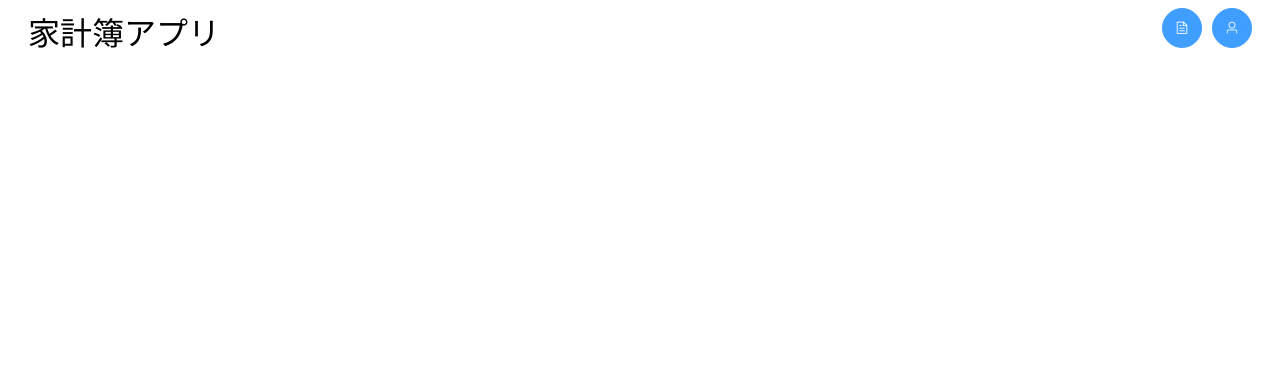
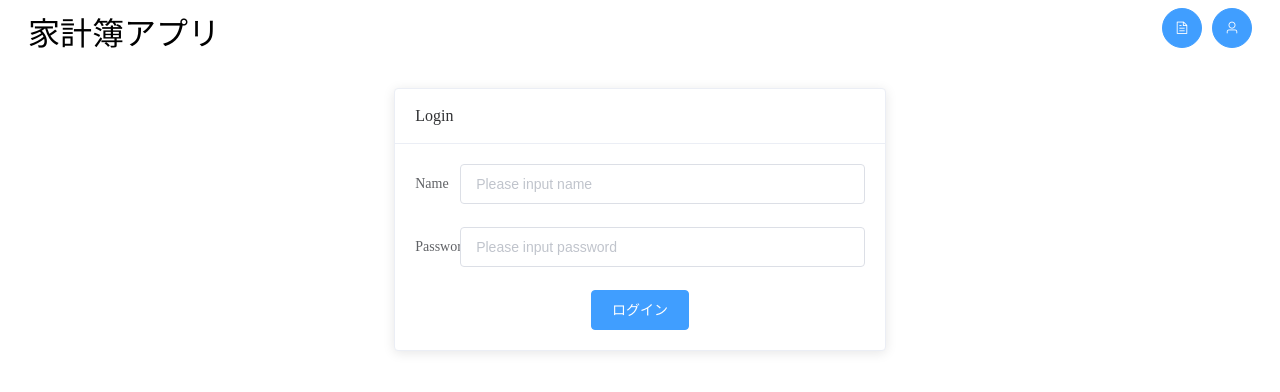
Before and after one commit to westhouseK/financial-manage-front, a Nuxt app: page /login in a window 1280 px wide. Before the commit this address had no page. Shown: the top 392 px of the page. Built offline with nearby package versions, Linux system fonts and the light colour scheme; no server answers.

Commit message:
add login function

```diff
--- a/layouts/default.vue
+++ b/layouts/default.vue
@@ -3,13 +3,20 @@
     <el-header class="header">
       <div class="title">家計簿アプリ</div>
       <div>
-          <nuxt-link to="/test"><el-button size="midium" type="primary" icon="el-icon-document" circle style="margin-right: 10px"></el-button></nuxt-link>
-          <el-button size="midium" type="primary" icon="el-icon-user" circle></el-button>
+        <div v-if="$auth.loggedIn">{{ $store.state.auth.user.name }}さん、こんにちは</div>
+        <nuxt-link to="/test"><el-button size="midium" type="primary" icon="el-icon-document" circle style="margin-right: 10px"></el-button></nuxt-link>
+        <el-button size="midium" type="primary" icon="el-icon-user" circle></el-button>
       </div>
     </el-header>
     <el-main><Nuxt /></el-main>
   </el-container>
 </template>
+
+<script>
+  export default {
+    name: 'default' // エラーが出るため
+  }
+</script>
 
 <style scoped>
   .header {
--- a/layouts/error.vue
+++ b/layouts/error.vue
@@ -2,7 +2,7 @@
   <div>
     <h1 v-if="error.statusCode === 404">ページが見つかりません</h1>
     <h1 v-else>予期せぬエラーです</h1>
-    <NuxtLink to="/">Top  </NuxtLink>
+    <NuxtLink to="/">Top</NuxtLink>
   </div>
 </template>
 
--- a/nuxt.config.js
+++ b/nuxt.config.js
@@ -45,7 +45,7 @@ export default {
   modules: [
     // https://go.nuxtjs.dev/axios
     '@nuxtjs/axios',
-    '@nuxtjs/proxy'
+    '@nuxtjs/auth'
   ],
 
   // Axios module configuration: https://go.nuxtjs.dev/config-axios
@@ -53,11 +53,21 @@ export default {
     proxy: true
   },
 
-  // なんかうまく動かない
-  proxy: {
-    '/api/': {
-      target: 'http://localhost:8000/api',
-      pathRewrite: {'^/api/': ''},
+  // authに関する処理
+  auth: {
+    strategies: {
+      local: {
+        endpoints: {
+          login: { url: '/api/auth/login', method: 'post', propertyName: 'token' },
+          logout: false,
+          user: { url: '/api/auth/user', method: 'get', propertyName: 'user' }
+        },
+        // tokenRequired: true,
+        // tokenType: 'bearer'
+      }
+    },
+    redirect: {
+      home: "/"
     }
   },
 
--- a/package.json
+++ b/package.json
@@ -11,6 +11,7 @@
     "lint": "npm run lint:js"
   },
   "dependencies": {
+    "@nuxtjs/auth": "^4.9.1",
     "@nuxtjs/axios": "^5.13.6",
     "@nuxtjs/proxy": "^2.1.0",
     "core-js": "^3.15.1",
--- /dev/null
+++ b/pages/login.vue
@@ -0,0 +1,82 @@
+<template>
+  <div>
+    <el-card class="box-card login">
+      <div slot="header" class="clearfix">
+        <span>Login</span>
+      </div>
+      <el-form @submit.prevent ref="form" :model="user" label-width="10%">
+        <el-form-item for="name" label="Name">
+          <el-input placeholder="Please input name" v-model="user.name"></el-input>
+        </el-form-item>
+        <el-form-item for="password" label="Password">
+          <el-input placeholder="Please input password" v-model="user.password" show-password></el-input>
+        </el-form-item>
+        <el-button type="primary" @click="loginUser('aaa')">ログイン</el-button>
+      </el-form>
+    </el-card>
+  </div>
+</template>
+
+<script>
+  export default {
+    data() {
+      return {
+        user: {
+          name: '',
+          password: ''
+        },
+        validate: {
+          result: ''
+        }
+      }
+    },
+    methods: {
+      // TODO: Mockによる実装をバックエンドでする
+      loginUser() {
+        console.log('loginを実行')
+
+        // FIXME: ログイン状態が維持できない
+        if (this.isInvalid(this.user.name, this.user.password)) {
+          this.open('Name or Password is miss')
+          console.log('loginに失敗')
+          return
+        }
+
+        console.log('loginに成功')
+        this.$auth.setUser(this.user)
+        // TODO: バックエンドに認証する
+        // this.$auth.loginWith('local',{
+        //   data: this.user
+        // })
+      },
+      // Messageをセットして画面に表示する
+      open(message) {
+        this.$message.error({
+          showClose: true,
+          message: message
+        });
+      },
+      isInvalid(name, password) {
+        // wip
+        const User = [
+          {name: 'a', password: 'a'},
+          {name: 'くま', password: '12345678'},
+          {name: 'うさ', password: '12345678'}
+        ]
+        return !User.find(ele => ele.name === name && ele.password === password)
+      }
+    }
+  }
+</script>
+
+<style scoped>
+  .box-card {
+    width: 40%;
+    margin: 0 auto;
+  }
+
+  .el-button {
+    display: block;
+    margin: 0 auto;
+  }
+</style>
--- a/pages/test.vue
+++ b/pages/test.vue
@@ -3,3 +3,8 @@
     スプレッドシートへ
   </div>
 </template>
+
+<script>
+  export default {
+  }
+</script>
--- a/store/expenses.js
+++ b/store/expenses.js
@@ -11,7 +11,8 @@ export const mutations = {
 export const actions = {
   async getData({ commit }) {
   // axiosでGASから当月のデータを取得
-  const res = await this.$axios.$get('https://qiita.com/api/v2/items?page=1&per_page=10').then(res => res).catch(err => err.res)
+  // const res = await this.$axios.$get('https://qiita.com/api/v2/items?page=1&per_page=10').then(res => res).catch(err => err.res)
+  // CROS対策が必要らしい
   // const re1 = await this.$axios.$get('http://localhost:8000/api').then(res => res).catch(err => err.res)
 
   console.log('stateに入れる')
```
Also changed, not shown: store/index.js (added), 2 other files (tests, documents, lock files or other folders).
